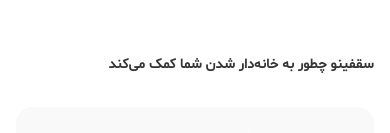
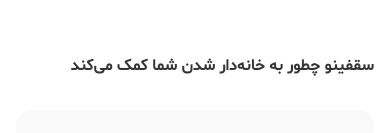
Before and after one commit to rezaian-dev/saghfinoo, a React (Vite) app: page / in a window 390 px wide. Shown: the part 275-408 px from the top of the page. Built offline with nearby package versions, Linux system fonts and the light colour scheme.

Commit message:
fix bug responsive

```diff
--- a/src/styles/index.css
+++ b/src/styles/index.css
@@ -164,7 +164,7 @@ bg-white text-gray-10  h-[58px] md:static absolute    md:h-[115px] md:px-9 md:ro
     @apply mt-14 lg:mt-[104px];
   }
   .housing-planner__title {
-    @apply text-[14px] md:text-2xl lg:text-[32px] font-bold text-gray-11 mb-8;
+    @apply text-base sm:text-lg  md:text-2xl lg:text-[32px] font-bold text-gray-11 mb-8;
   }
   .housing-planner__grid {
     @apply grid md:grid-cols-2 lg:grid-cols-3 gap-6 lg:auto-rows-[511px];
```
